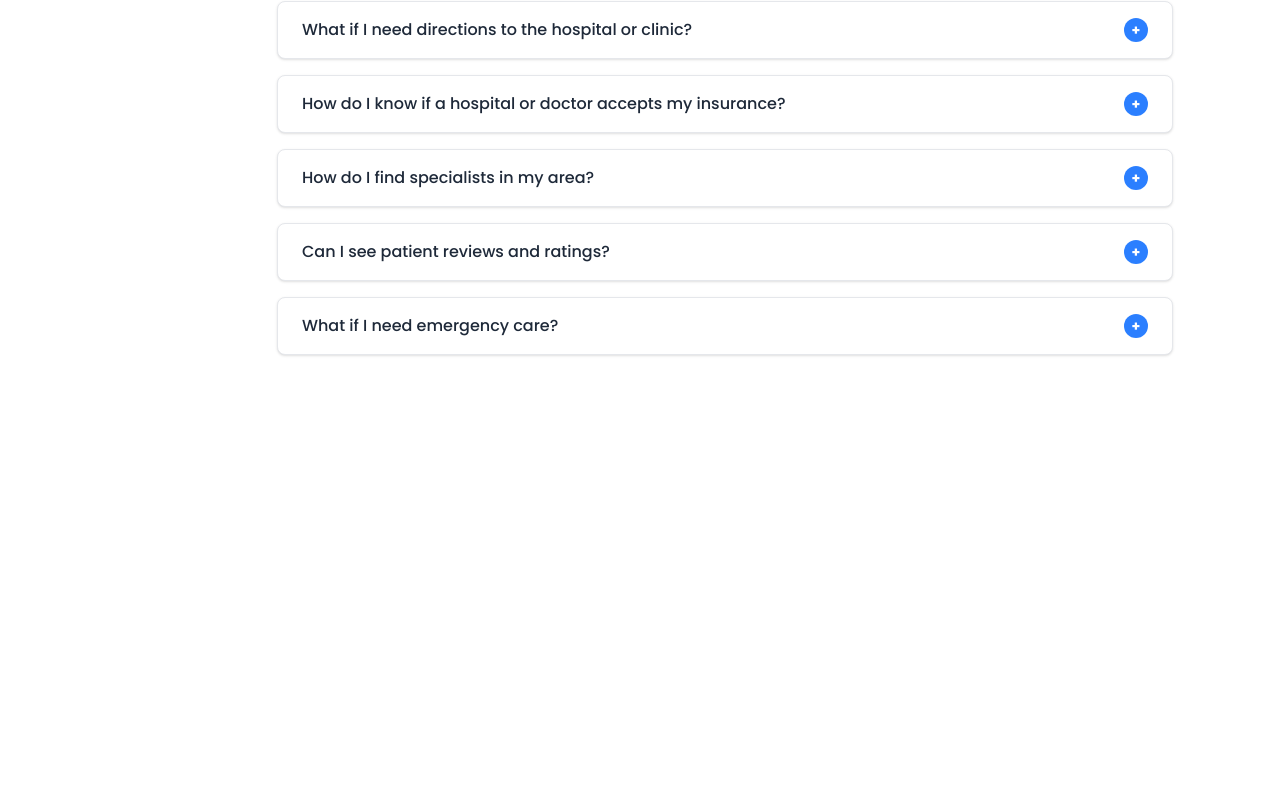
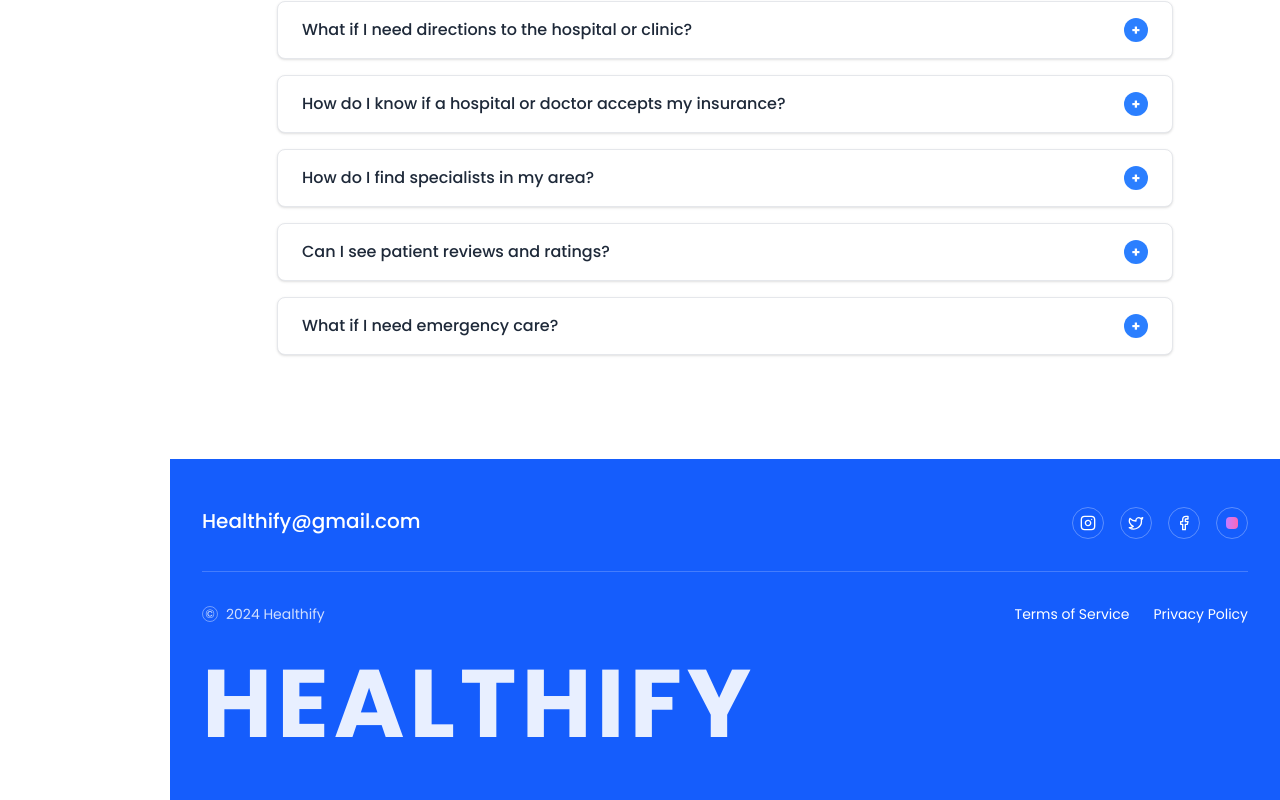
Before and after one commit to BusandCode/healthify, a Next.js app: page /home-page in a window 1280 px wide. Shown: the part 2542-3342 px from the top of the page. Before the commit the page ends 3001 px from the top, so only its background shows below. Built offline with nearby package versions, Linux system fonts and the light colour scheme.

Commit message:
created Footer component

```diff
--- a/app/home-page/page.js
+++ b/app/home-page/page.js
@@ -6,6 +6,7 @@ import NavBar from '@/components/NavBar'
 import Image from 'next/image';
 import { IoMdCheckmarkCircleOutline } from "react-icons/io";
 import { useState } from 'react';
+import Footer from '@/components/Footer';
 
 // FAQ Component
 function FAQ() {
@@ -215,6 +216,9 @@ export default function HomePage() {
           {/* FAQ Section */}
           <FAQ />
         </div>
+
+        {/* Footer */}
+        <Footer />
       </main>
     </div>
   )
--- /dev/null
+++ b/components/Footer.js
@@ -0,0 +1,65 @@
+import React from 'react';
+import { Instagram, Twitter, Facebook } from 'lucide-react';
+
+const Footer = () => {
+  return (
+    <footer className="bg-blue-600 text-white px-8 py-12">
+      {/* Top Section */}
+      <div className="max-w-6xl mx-auto">
+        {/* Email and Social Icons */}
+        <div className="flex justify-between items-start mb-8">
+          <div className="text-xl font-medium">
+            Healthify@gmail.com
+          </div>
+          <div className="flex space-x-4">
+            <div className="w-8 h-8 rounded-full border border-white/30 flex items-center justify-center hover:bg-white/10 transition-colors cursor-pointer">
+              <Instagram size={16} />
+            </div>
+            <div className="w-8 h-8 rounded-full border border-white/30 flex items-center justify-center hover:bg-white/10 transition-colors cursor-pointer">
+              <Twitter size={16} />
+            </div>
+            <div className="w-8 h-8 rounded-full border border-white/30 flex items-center justify-center hover:bg-white/10 transition-colors cursor-pointer">
+              <Facebook size={16} />
+            </div>
+            <div className="w-8 h-8 rounded-full border border-white/30 flex items-center justify-center hover:bg-white/10 transition-colors cursor-pointer">
+              <div className="w-3 h-3 bg-gradient-to-r from-purple-400 to-pink-400 rounded"></div>
+            </div>
+          </div>
+        </div>
+
+        {/* Divider Line */}
+        <div className="border-t border-white/20 mb-8"></div>
+
+        {/* Bottom Section */}
+        <div className="flex justify-between items-end">
+          {/* Copyright */}
+          <div className="flex items-center text-sm text-white/80">
+            <div className="w-4 h-4 rounded-full border border-white/40 flex items-center justify-center mr-2">
+              <span className="text-xs">©</span>
+            </div>
+            2024 Healthify
+          </div>
+
+          {/* Legal Links */}
+          <div className="flex space-x-6 text-sm">
+            <a href="#" className="hover:text-white/80 transition-colors">
+              Terms of Service
+            </a>
+            <a href="#" className="hover:text-white/80 transition-colors">
+              Privacy Policy
+            </a>
+          </div>
+        </div>
+
+        {/* Large Brand Text */}
+        <div className="mt-8">
+          <h1 className="text-8xl font-bold tracking-wider text-white/90 select-none">
+            HEALTHIFY
+          </h1>
+        </div>
+      </div>
+    </footer>
+  );
+};
+
+export default Footer;
```
